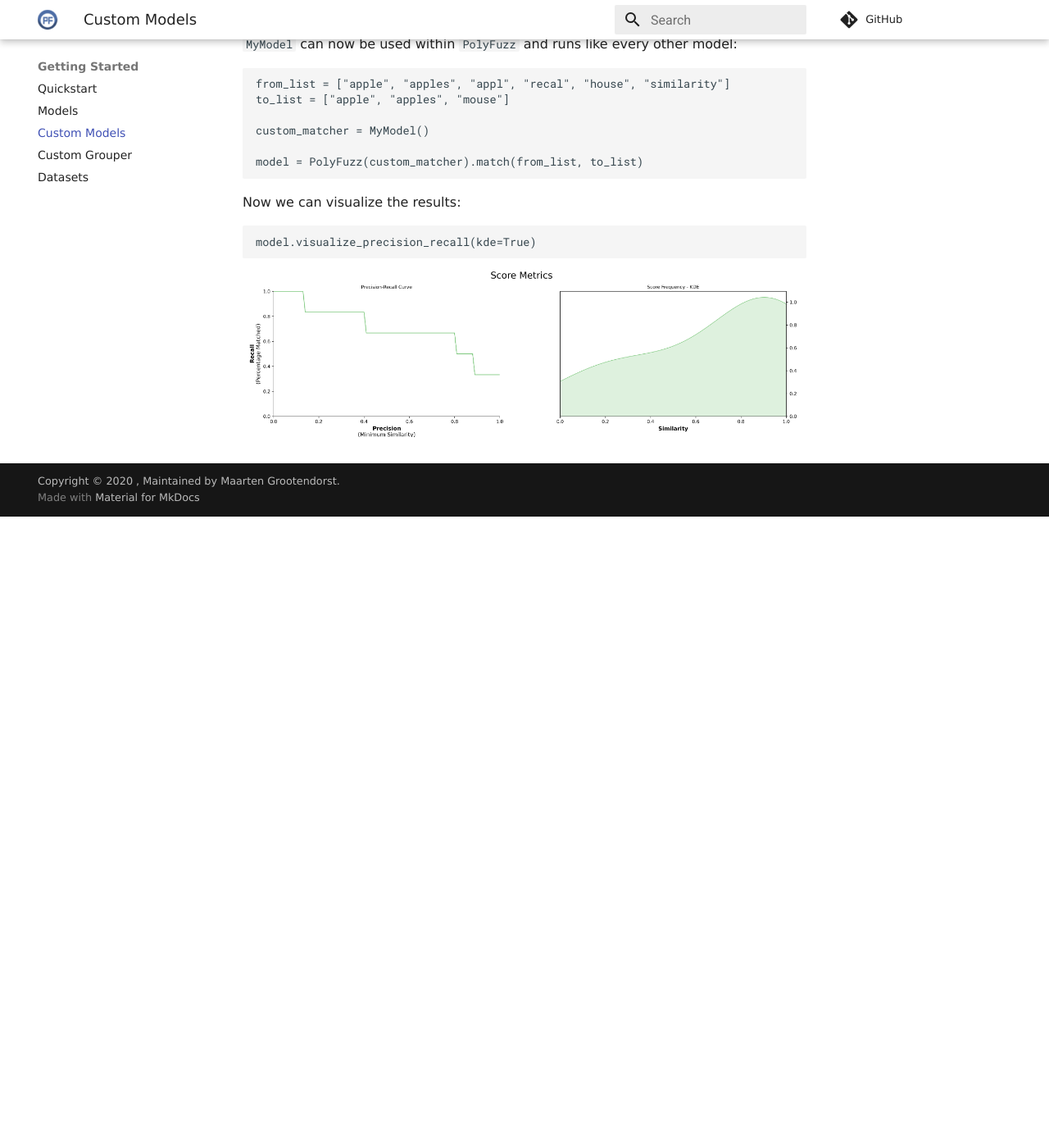
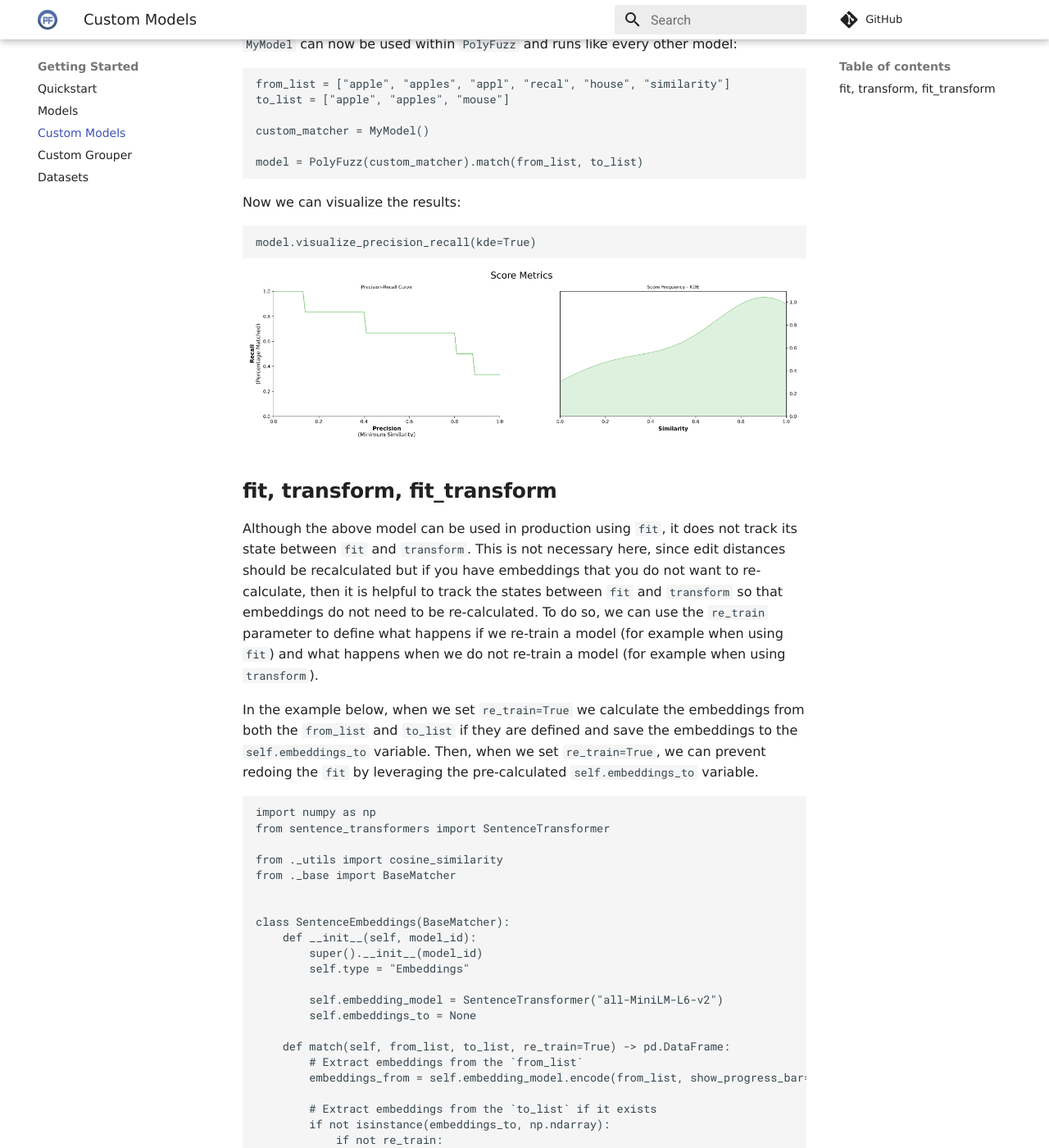
Before and after one commit to MaartenGr/PolyFuzz, an MkDocs documentation site: the page built from docs/tutorial/basematcher/basematcher.md, in a window 1280 px wide and 1400 px high, scrolled down 915 px. Shown: the whole window at 82% size. Built offline with MkDocs 1.6.1 and Material for MkDocs 9.7.7, drawn with Linux system fonts in a browser that asks for light colours; comment, search, counter and statistics services are not loaded; before the commit the page ends 1545 px from its top, so only the background shows below that; some of the changed text lies outside the part shown.

Commit message:
Fix missing **kwargs, add tests for fit methods

````diff
--- a/docs/tutorial/basematcher/basematcher.md
+++ b/docs/tutorial/basematcher/basematcher.md
@@ -9,6 +9,7 @@ You simply create a class using `BaseMatcher`, make sure it has a function `matc
 two lists and outputs a pandas dataframe. That's it!
 
 We start by creating our own model that implements the ratio similarity measure from RapidFuzz:
+
 ```python
 import numpy as np
 import pandas as pd
@@ -53,3 +54,67 @@ model.visualize_precision_recall(kde=True)
 ```
 
 ![](custom_model.png)
+
+
+## fit, transform, fit_transform
+
+Although the above model can be used in production using `fit`, it does not track its state between `fit` and `transform`.
+This is not necessary here, since edit distances should be recalculated but if you have embeddings that you do not
+want to re-calculate, then it is helpful to track the states between `fit` and `transform` so that embeddings do not need
+to be re-calculated. To do so, we can use the `re_train` parameter to define what happens if we re-train a model (for example when using `fit`)
+and what happens when we do not re-train a model (for example when using `transform`).
+
+In the example below, when we set `re_train=True` we calculate the embeddings from both the `from_list` and `to_list` if they are defined
+and save the embeddings to the `self.embeddings_to` variable. Then, when we set `re_train=True`, we can prevent redoing the `fit` by leveraging
+the pre-calculated `self.embeddings_to` variable.
+
+```python
+import numpy as np
+from sentence_transformers import SentenceTransformer
+
+from ._utils import cosine_similarity
+from ._base import BaseMatcher
+
+
+class SentenceEmbeddings(BaseMatcher):
+    def __init__(self, model_id):
+        super().__init__(model_id)
+        self.type = "Embeddings"
+
+        self.embedding_model = SentenceTransformer("all-MiniLM-L6-v2")
+        self.embeddings_to = None
+
+    def match(self, from_list, to_list, re_train=True) -> pd.DataFrame:
+        # Extract embeddings from the `from_list`
+        embeddings_from = self.embedding_model.encode(from_list, show_progress_bar=False)
+
+        # Extract embeddings from the `to_list` if it exists
+        if not isinstance(embeddings_to, np.ndarray):
+            if not re_train:
+                embeddings_to = self.embeddings_to
+            elif to_list is None:
+                embeddings_to = self.embedding_model.encode(from_list, show_progress_bar=False)
+            else:
+                embeddings_to = self.embedding_model.encode(to_list, show_progress_bar=False)
+
+        # Extract matches
+        matches = cosine_similarity(embeddings_from, embeddings_to, from_list, to_list)
+
+        self.embeddings_to = embeddings_to
+
+        return matches
+```
+
+Then, we can use it as follows:
+
+```python
+from_list = ["apple", "apples", "appl", "recal", "house", "similarity"]
+to_list = ["apple", "apples", "mouse"]
+
+custom_matcher = MyModel()
+
+model = PolyFuzz(custom_matcher).fit(from_list)
+```
+
+By using the `.fit` function, embeddings are created from the `from_list` variable and saved. Then, when we
+run `model.transform(to_list)`, the embeddings created from the `from_list` variable do not need to be recalculated.
````
Also changed, not shown: other parts of docs/tutorial/basematcher/basematcher.md (+1 -1 lines), README.md (+1 -1 lines), 3 other files.
